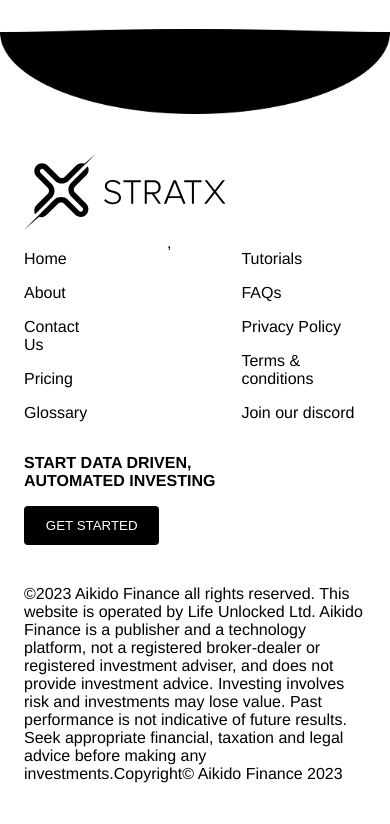
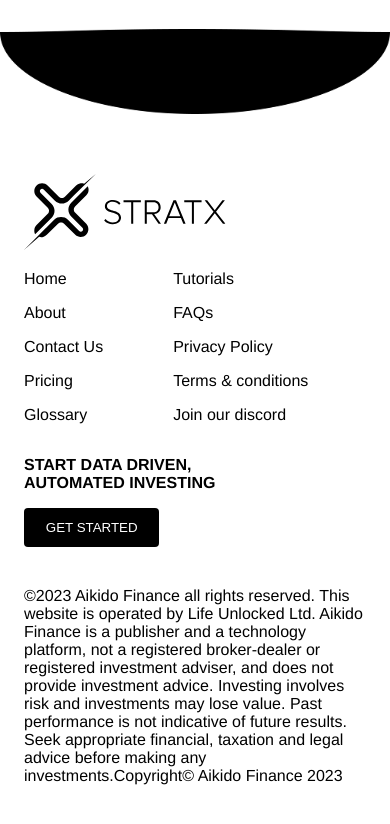
Before and after one commit to rohankamboj65/aikido-app, a Next.js app in the folder aikido/: page / in a window 390 px wide. Shown: the part 2950-3774 px from the top of the page. Built offline with nearby package versions, Linux system fonts and the light colour scheme; a web font is replaced by a local one.

Commit message:
footer spacing issue resolved

```diff
--- a/aikido/Components/Footer.jsx
+++ b/aikido/Components/Footer.jsx
@@ -27,8 +27,7 @@ function Footer() {
                   {navItem}
                 </p>
               ))}
-            </div>
-            ,{' '}
+            </div>{' '}
             <div>
               {nav2.map((navItem, index) => (
                 <p key={index} className='cursor_pointer'>
@@ -45,7 +44,7 @@ function Footer() {
             <button className='secondary-button'>GET STARTED</button>
           </div>
         </div>
-        <div>
+        <div style={{ marginTop: '30px' }}>
           {`©${year} Aikido Finance all rights reserved. This website is operated by
         Life Unlocked Ltd. Aikido Finance is a publisher and a technology
         platform, not a registered broker-dealer or registered investment
--- a/aikido/pages/index.js
+++ b/aikido/pages/index.js
@@ -85,7 +85,7 @@ export default function Home() {
         </div>
         <div className='hero_background'></div>
       </section>
-      <div className='investBackground'>
+      <div className='freeNewsletterBackground'>
         <Accordion />
 
         {/* Get essential investing tips */}
@@ -109,18 +109,7 @@ export default function Home() {
               SUBSCRIBE TO OUR NEWSLETTER FOR FREE TODAY
             </p>
           </div>
-          <div
-            className=''
-            // style={{
-            //   // display: 'flex',
-            //   gap: "10px",
-            //   backgroundImage: `url(${curveBlackImage.src})`,
-            //   backgroundRepeat: "no-repeat",
-            //   backgroundSize: "cover",
-            //   width: "100%",
-            //   height: "100vh",
-            // }}
-          >
+          <div>
             <input
               type='email'
               placeholder='Enter your e-mail address'
--- a/aikido/styles/globals.css
+++ b/aikido/styles/globals.css
@@ -247,7 +247,13 @@ body {
 
 
 .footer {
-  margin: 30px 0
+  margin: 100px 0
+}
+
+@media (max-width: 600px) {
+  .footer {
+    margin: 60px 0
+  }
 }
 
 .footer_section {
@@ -416,7 +422,7 @@ body {
 
 /* invesing tips section */
 
-.investBackground {
+.freeNewsletterBackground {
   background: url('../Images/curveBlackImage.png');
   background-repeat: no-repeat;
   background-size: contain;
```
